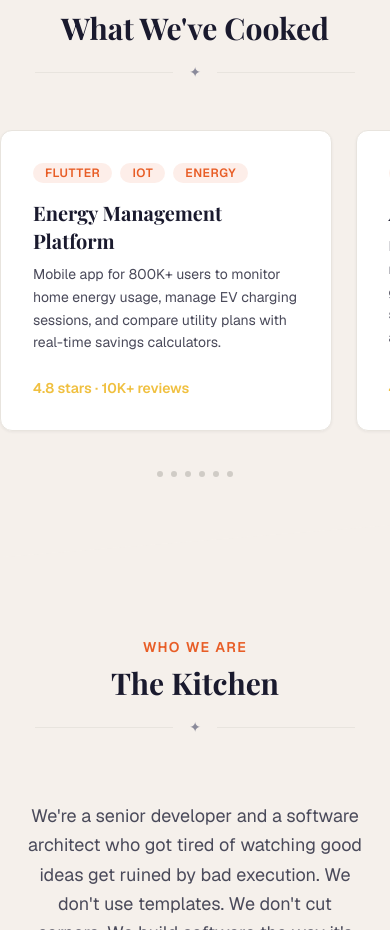
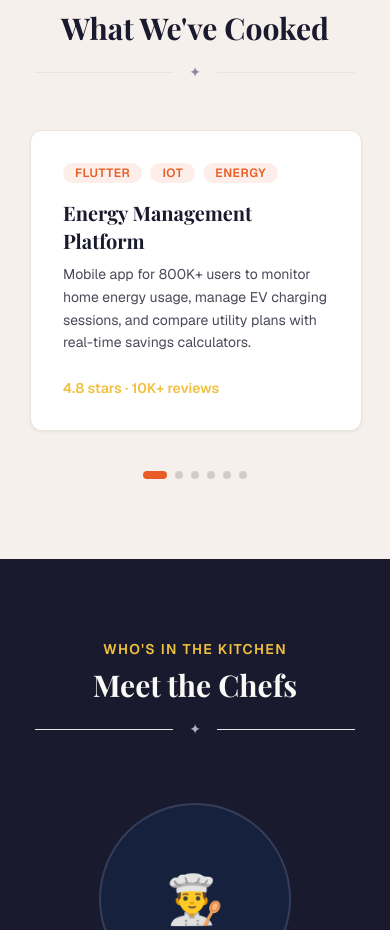
Before and after one commit to braddonako/the-chefs, a Next.js app: page / in a window 390 px wide. Shown: the part 3405-4335 px from the top of the page. Built offline with nearby package versions, Linux system fonts and the light colour scheme; a web font is replaced by a local one.

Commit message:
Remove redundant Kitchen section, fix carousel layout
Co-Authored-By: Claude Opus 4.6 <noreply@anthropic.com>

```diff
--- a/src/app/globals.css
+++ b/src/app/globals.css
@@ -186,6 +186,17 @@ h1, h2, h3 {
   box-shadow: var(--shadow-lg);
 }
 
+/* ─── Carousel centering on mobile only ─── */
+.mobile-carousel-padding {
+  padding-inline: max(1.5rem, calc((100% - 85vw) / 2));
+}
+
+@media (min-width: 768px) {
+  .mobile-carousel-padding {
+    padding-inline: 0;
+  }
+}
+
 /* ─── Hide scrollbar ─── */
 .scrollbar-hide {
   -ms-overflow-style: none;
--- a/src/app/page.tsx
+++ b/src/app/page.tsx
@@ -2,7 +2,6 @@ import Navbar from "@/components/Navbar";
 import Hero from "@/components/Hero";
 import MenuSection from "@/components/MenuSection";
 import Projects from "@/components/Projects";
-import About from "@/components/About";
 import Team from "@/components/Team";
 import Contact from "@/components/Contact";
 import Footer from "@/components/Footer";
@@ -14,7 +13,6 @@ export default function Home() {
       <Hero />
       <MenuSection />
       <Projects />
-      <About />
       <Team />
       <Contact />
       <Footer />
--- a/src/components/About.tsx
+++ /dev/null
@@ -1,112 +0,0 @@
-"use client";
-
-import { motion, useMotionValue, useTransform } from "framer-motion";
-import { useRef } from "react";
-import FadeIn from "./FadeIn";
-import StaggerChildren, { staggerItem } from "./StaggerChildren";
-
-function TiltCard({
-  icon,
-  title,
-  description,
-}: {
-  icon: string;
-  title: string;
-  description: string;
-}) {
-  const ref = useRef<HTMLDivElement>(null);
-  const x = useMotionValue(0.5);
-  const y = useMotionValue(0.5);
-  const rotateX = useTransform(y, [0, 1], [6, -6]);
-  const rotateY = useTransform(x, [0, 1], [-6, 6]);
-
-  function handleMouse(e: React.MouseEvent) {
-    const rect = ref.current?.getBoundingClientRect();
-    if (!rect) return;
-    x.set((e.clientX - rect.left) / rect.width);
-    y.set((e.clientY - rect.top) / rect.height);
-  }
-
-  function handleLeave() {
-    x.set(0.5);
-    y.set(0.5);
-  }
-
-  return (
-    <motion.div
-      ref={ref}
-      variants={staggerItem}
-      onMouseMove={handleMouse}
-      onMouseLeave={handleLeave}
-      style={{ rotateX, rotateY, transformPerspective: 600 }}
-      className="tilt-card rounded-xl border border-border-light bg-bg-secondary p-8 text-center shadow-sm transition-shadow hover:shadow-lg"
-    >
-      <span className="mb-4 block text-4xl">{icon}</span>
-      <h3 className="mb-2 text-lg font-semibold text-text-primary">{title}</h3>
-      <p className="text-sm leading-relaxed text-text-secondary">{description}</p>
-    </motion.div>
-  );
-}
-
-export default function About() {
-  const ingredients = [
-    {
-      icon: "📱",
-      title: "Mobile & Web Apps",
-      description:
-        "Native and cross-platform apps built with real architecture — not scaffolded and shipped.",
-    },
-    {
-      icon: "☁️",
-      title: "Cloud Infrastructure",
-      description:
-        "Scalable backends and cloud setups that won't surprise you with the bill or the downtime.",
-    },
-    {
-      icon: "🤖",
-      title: "AI Workflows",
-      description:
-        "Practical AI integrations that solve actual problems. No buzzword bingo, just results.",
-    },
-    {
-      icon: "🏗️",
-      title: "Architecture & Strategy",
-      description:
-        "Technical leadership and system design from people who've built and maintained production systems.",
-    },
-  ];
-
-  return (
-    <section id="about" className="section-divider bg-bg-tertiary px-6 py-20 md:py-28">
-      <div className="mx-auto max-w-[var(--content-max-width)]">
-        <FadeIn className="mb-16 text-center">
-          <p className="mb-2 text-sm font-semibold uppercase tracking-widest text-brand-primary">
-            Who We Are
-          </p>
-          <h2 className="mb-4 text-3xl font-bold text-text-primary md:text-4xl">
-            The Kitchen
-          </h2>
-          <div className="menu-divider mx-auto max-w-xs">
-            <span className="text-sm">✦</span>
-          </div>
-        </FadeIn>
-
-        <FadeIn className="mx-auto mb-16 max-w-2xl text-center" delay={0.15}>
-          <p className="text-lg leading-relaxed text-text-secondary">
-            We&apos;re a senior developer and a software architect who got tired
-            of watching good ideas get ruined by bad execution. We don&apos;t use
-            templates. We don&apos;t cut corners. We build software the way
-            it&apos;s supposed to be built — with care, craft, and a little bit
-            of heat.
-          </p>
-        </FadeIn>
-
-        <StaggerChildren className="grid gap-8 sm:grid-cols-2 lg:grid-cols-4" stagger={0.1}>
-          {ingredients.map((item) => (
-            <TiltCard key={item.title} {...item} />
-          ))}
-        </StaggerChildren>
-      </div>
-    </section>
-  );
-}
--- a/src/components/Navbar.tsx
+++ b/src/components/Navbar.tsx
@@ -6,7 +6,7 @@ import { siteConfig } from "@/config/menu";
 const navLinks = [
   { label: "Menu", href: "#menu" },
   { label: "Projects", href: "#projects" },
-  { label: "About", href: "#about" },
+  { label: "Team", href: "#team" },
   { label: "Contact", href: "#contact" },
 ];
 
--- a/src/components/Projects.tsx
+++ b/src/components/Projects.tsx
@@ -1,6 +1,6 @@
 "use client";
 
-import { useRef, useState } from "react";
+import { useRef, useState, useEffect } from "react";
 import { motion, AnimatePresence } from "framer-motion";
 import FadeIn from "./FadeIn";
 
@@ -20,18 +20,18 @@ const projects: Project[] = [
     highlight: "4.8 stars · 10K+ reviews",
   },
   {
+    title: "Construction Neobank",
+    description:
+      "Flutter-based payment platform for the construction industry with instant payment processing, digital lien waivers, and multi-state legal compliance.",
+    tags: ["Flutter", "Fintech", "Angular"],
+    highlight: "Banking API integration",
+  },
+  {
     title: "AI Development Pipeline",
     description:
       "Multi-agent AI workflow orchestrating requirements, architecture, code generation, and review — with specialized models scoped per phase and structured knowledge retrieval.",
     tags: ["AI/ML", "Claude", "DevOps"],
     highlight: "4-phase autonomous pipeline",
-  },
-  {
-    title: "Construction Neobank",
-    description:
-      "Flutter-based payment platform for the construction industry with instant payment processing, digital lien waivers, and multi-state legal compliance.",
-    tags: ["Flutter", "Fintech", "Angular"],
-    highlight: "Banking API integration",
   },
   {
     title: "Sleep Diagnostics Platform",
@@ -41,18 +41,18 @@ const projects: Project[] = [
     highlight: "Global distributed team",
   },
   {
+    title: "Industrial Hardware Integration",
+    description:
+      "Belt frequency detection app with native Android audio processing, microphone hardware access, and full Chinese/English localization.",
+    tags: ["Android", "IoT", "Hardware"],
+    highlight: "Native hardware integration",
+  },
+  {
     title: "Offline Sales Catalog",
     description:
       "Enterprise Flutter app with SAP authentication, AWS backend, and multi-format export — built to work fully offline in the field.",
     tags: ["Flutter", "AWS", "IoT"],
     highlight: "Fully offline-capable",
-  },
-  {
-    title: "Industrial Hardware Integration",
-    description:
-      "Belt frequency detection app with native Android audio processing, microphone hardware access, and full Chinese/English localization.",
-    tags: ["Android", "IoT", "Hardware"],
-    highlight: "Native hardware integration",
   },
 ];
 
@@ -86,20 +86,43 @@ export default function Projects() {
   const scrollRef = useRef<HTMLDivElement>(null);
   const [canScrollLeft, setCanScrollLeft] = useState(false);
   const [canScrollRight, setCanScrollRight] = useState(true);
+  const [activeIndex, setActiveIndex] = useState(0);
+
+  useEffect(() => {
+    const el = scrollRef.current;
+    if (!el) return;
+    const cardWidth = el.querySelector<HTMLDivElement>(":scope > div")?.offsetWidth ?? 300;
+    el.scrollLeft = 0;
+  }, []);
 
   function updateScrollState() {
     const el = scrollRef.current;
     if (!el) return;
     setCanScrollLeft(el.scrollLeft > 10);
     setCanScrollRight(el.scrollLeft < el.scrollWidth - el.clientWidth - 10);
+
+    // Calculate active card index
+    const cardWidth = el.querySelector<HTMLDivElement>(":scope > div")?.offsetWidth ?? 300;
+    const index = Math.round(el.scrollLeft / (cardWidth + 24));
+    setActiveIndex(Math.min(index, projects.length - 1));
   }
 
   function scroll(direction: "left" | "right") {
     const el = scrollRef.current;
     if (!el) return;
-    const cardWidth = el.querySelector("div")?.offsetWidth ?? 360;
+    const cardWidth = el.querySelector<HTMLDivElement>(":scope > div")?.offsetWidth ?? 360;
     el.scrollBy({
       left: direction === "left" ? -cardWidth - 24 : cardWidth + 24,
+      behavior: "smooth",
+    });
+  }
+
+  function scrollToIndex(index: number) {
+    const el = scrollRef.current;
+    if (!el) return;
+    const cardWidth = el.querySelector<HTMLDivElement>(":scope > div")?.offsetWidth ?? 300;
+    el.scrollTo({
+      left: index * (cardWidth + 24),
       behavior: "smooth",
     });
   }
@@ -171,12 +194,12 @@ export default function Projects() {
           <div
             ref={scrollRef}
             onScroll={updateScrollState}
-            className="scrollbar-hide -mx-6 flex snap-x snap-mandatory gap-6 overflow-x-auto px-6 pb-4"
+            className="scrollbar-hide flex snap-x snap-mandatory gap-6 overflow-x-auto pb-4 mobile-carousel-padding md:px-0"
           >
             {projects.map((project) => (
               <div
                 key={project.title}
-                className="w-[85vw] shrink-0 snap-start sm:w-[360px]"
+                className="w-[85vw] shrink-0 snap-center sm:w-[340px]"
               >
                 <ProjectCard project={project} />
               </div>
@@ -186,9 +209,15 @@ export default function Projects() {
           {/* Dot indicators */}
           <div className="mt-6 flex justify-center gap-2 md:hidden">
             {projects.map((_, i) => (
-              <span
+              <button
                 key={i}
-                className="h-1.5 w-1.5 rounded-full bg-border-medium"
+                onClick={() => scrollToIndex(i)}
+                aria-label={`Go to project ${i + 1}`}
+                className={`h-2 rounded-full transition-all ${
+                  i === activeIndex
+                    ? "w-6 bg-brand-primary"
+                    : "w-2 bg-border-medium"
+                }`}
               />
             ))}
           </div>
```
